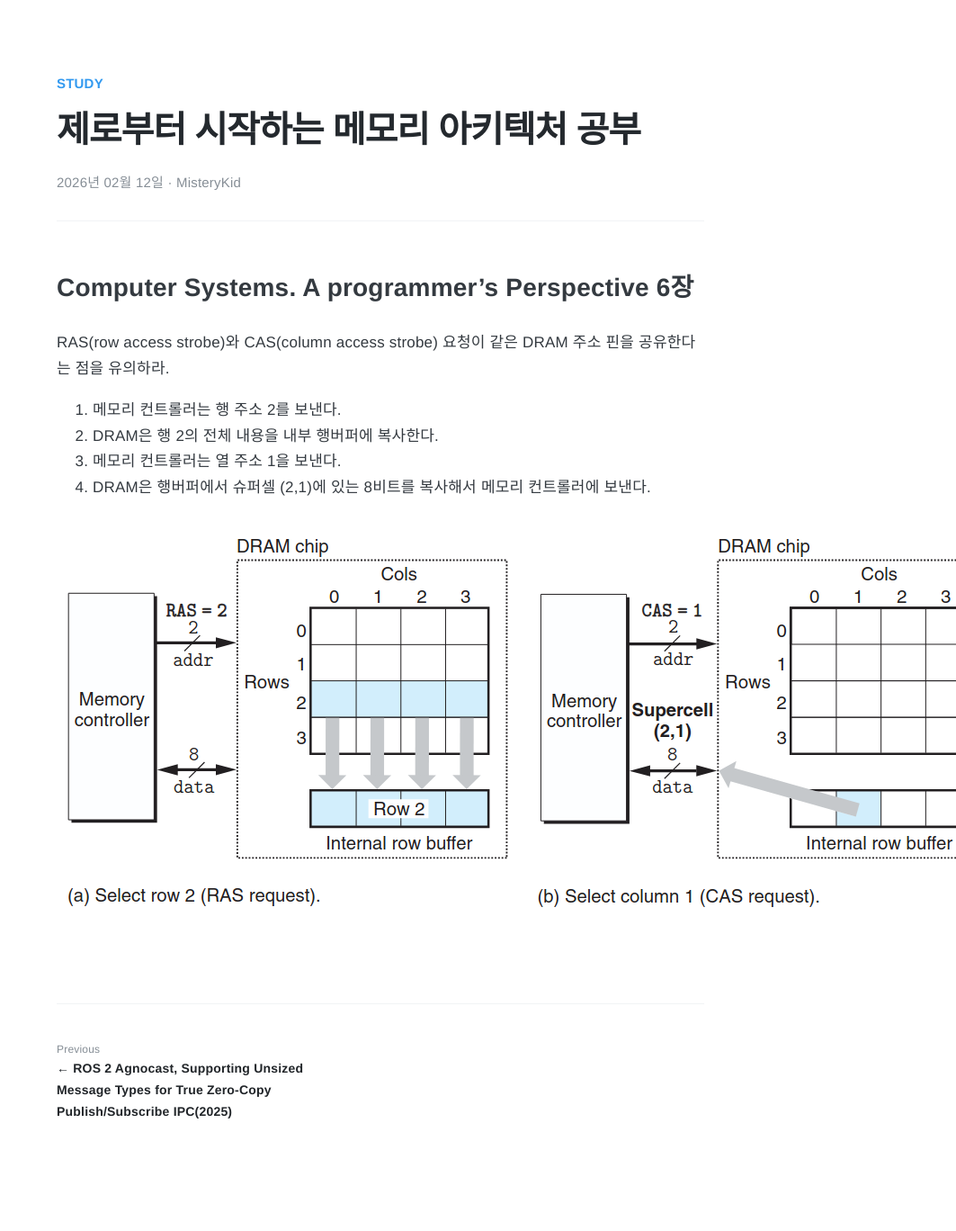
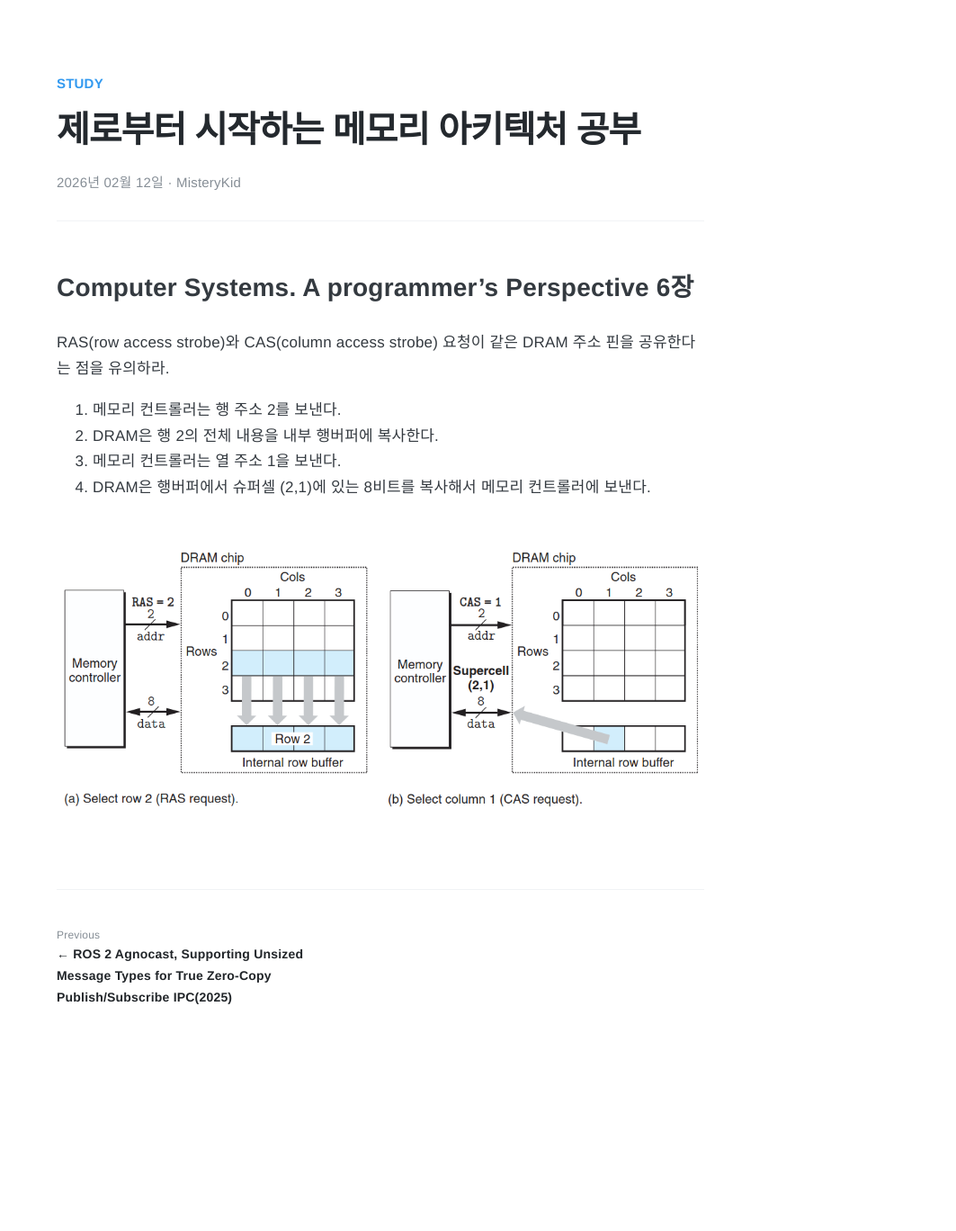
Before and after one commit to MisteryKid/MisteryKid.github.io, a Jekyll site: the page built from _posts/Study/2026-02-12-Memory.md, in a window 1280 px wide. Shown: the whole page at 90% size, without its empty margins (217-1280 px from the left). Built offline with Jekyll 4.4.1, drawn with Linux system fonts in a browser that asks for light colours; after the commit the page ends 1241 px from its top, so only the background shows below that.

Commit message:
ㅁㄴㅇㄻ

```diff
--- a/_layouts/post.html
+++ b/_layouts/post.html
@@ -75,6 +75,29 @@
             border-radius: 4px;
             font-size: 0.9em;
             font-weight: 600;
+        }
+
+        /* --- 2. 본문 및 이미지 넘침 방지 --- */
+        .post-container {
+            width: 100%;
+            max-width: 760px;
+            padding: 80px 20px 120px 20px;
+            box-sizing: border-box;
+            flex-shrink: 0;
+            /* 본문 영역 안에서만 내용이 돌게 강제 */
+            word-wrap: break-word;
+            overflow-wrap: break-word;
+        }
+
+        .post-content img {
+            /* 핵심: 부모 너비를 절대 넘지 못하게 함 */
+            max-width: 100% !important;
+            height: auto !important;
+            display: block;
+            margin: 40px auto;
+            border-radius: 12px;
+            /* 이미지가 너무 클 경우 선명도 유지 */
+            object-fit: contain;
         }
 
         /* --- 3. 오른쪽 사이드바 (목차 - TOC) --- */
```
Lines whose indentation alone changed are shown as unchanged.
